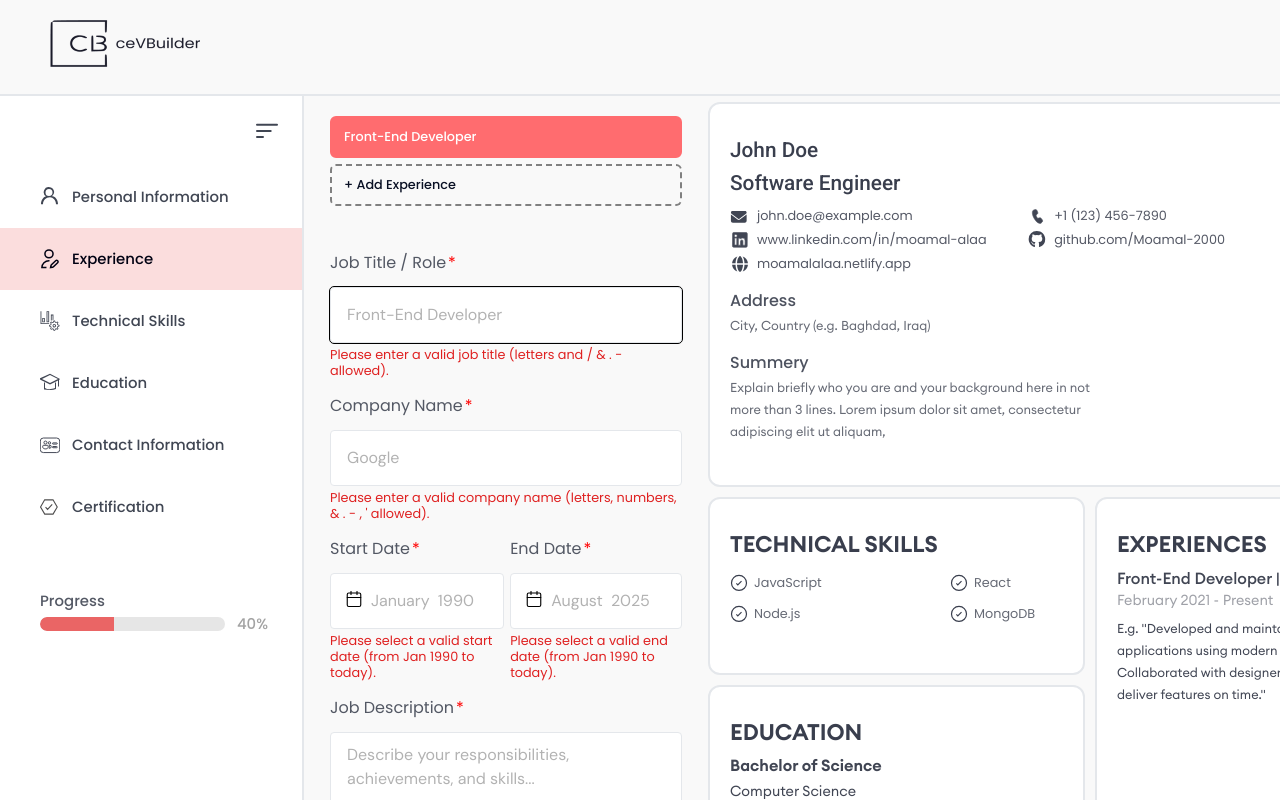
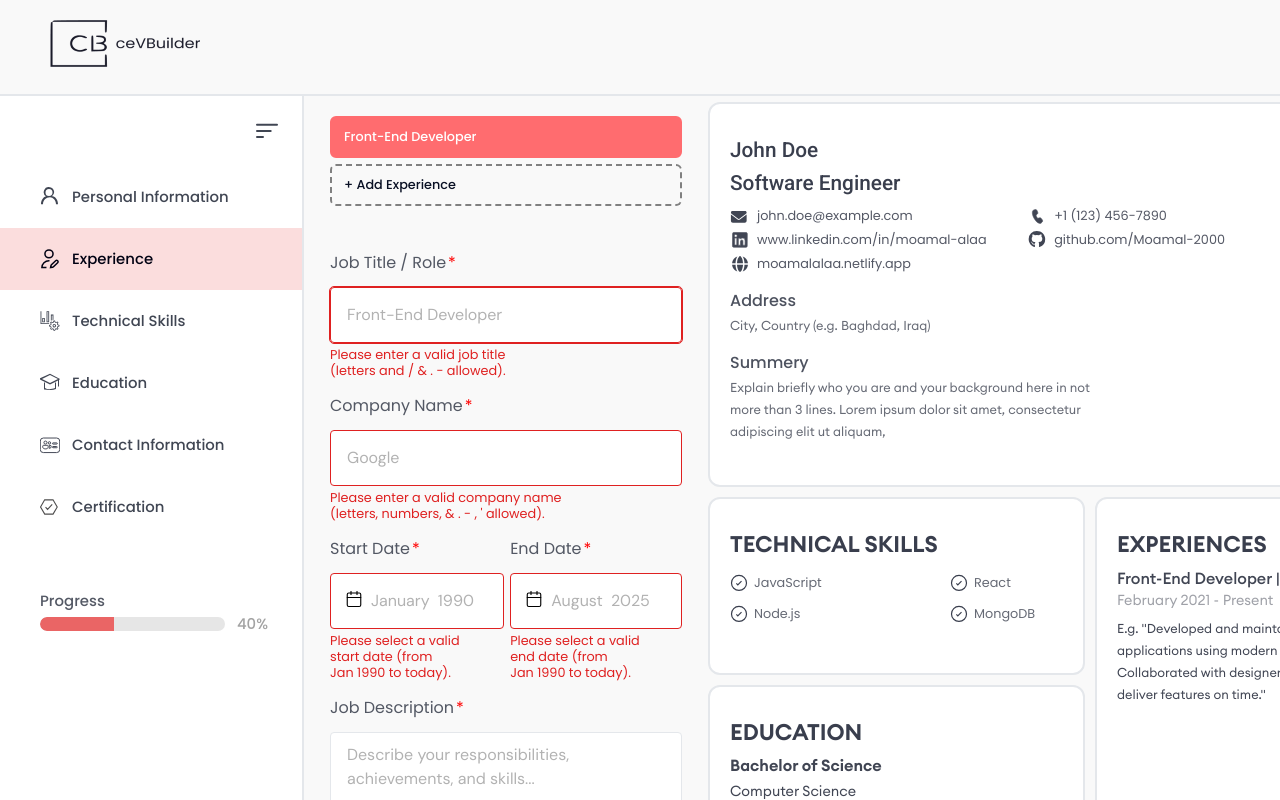
Before and after one commit to Moamal-2000/resume-builder, a Next.js app: page /builder/experience in a window 1280 px wide. Shown: the top 800 px of the page. Built offline with nearby package versions, Linux system fonts and the light colour scheme.

Commit message:
style(Input): add colored border, text, and outline on invalid state

```diff
--- a/src/components/Shared/Inputs/Input/Input.jsx
+++ b/src/components/Shared/Inputs/Input/Input.jsx
@@ -30,6 +30,8 @@ const Input = (
   },
   ref
 ) => {
+  const invalidClass = warningMessage && !hasValidValue ? s.invalid : "";
+
   if (type === "checkbox")
     return (
       <Checkbox
@@ -58,7 +60,7 @@ const Input = (
     );
 
   return (
-    <div className={s.input}>
+    <div className={`${s.input} ${invalidClass}`}>
       {label && (
         <label htmlFor={name} data-required={required}>
           {label}
@@ -115,13 +117,7 @@ const Input = (
         <RemoveButton inputGroupKey={inputGroupKey} fieldId={id} />
       )}
 
-      <p
-        className={`${s.warningMessage} ${
-          warningMessage && !hasValidValue ? s.show : ""
-        }`}
-      >
-        {warningMessage}
-      </p>
+      <p className={`${s.warningMessage} ${invalidClass}`}>{warningMessage}</p>
     </div>
   );
 };
--- a/src/components/Shared/Inputs/Input/Input.module.scss
+++ b/src/components/Shared/Inputs/Input/Input.module.scss
@@ -47,6 +47,15 @@
   }
 }
 
+.input.invalid input {
+  border-color: #df2121;
+  color: #df2121;
+
+  &:focus-within {
+    outline-color: #df2121;
+  }
+}
+
 .input input::placeholder {
   font-weight: 400;
   font-size: 1rem;
@@ -69,11 +78,12 @@
   line-height: 16px;
   color: #df2121;
   margin-top: 4px;
+  text-wrap: balance;
   opacity: 0;
   pointer-events: none;
   transition: opacity .2s ease-in-out;
 
-  &.show {
+  &.invalid {
     opacity: 1;
     pointer-events: all;
   }
```
